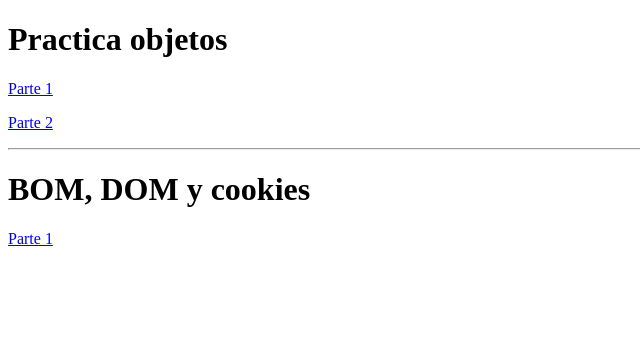
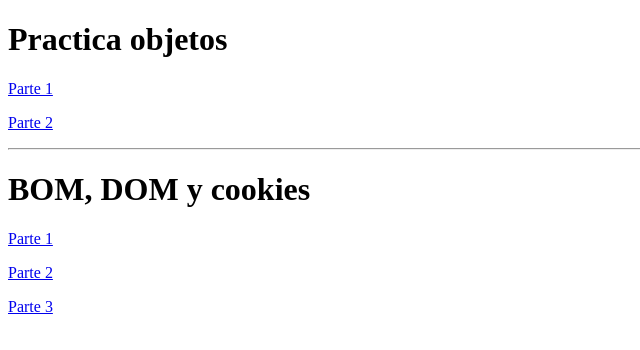
Before and after one commit to maroto098/js-daw2020-practiques-maroto098, a plain HTML site: page index.html in a window 1280 px wide. Shown: the whole page, without its empty margins (0-640 px from the left). Drawn offline with Linux system fonts and the light colour scheme.

Commit message:
Ultimos retoques

```diff
--- a/index.html
+++ b/index.html
@@ -17,7 +17,8 @@
     <h1>BOM, DOM y cookies</h1>
 
     <p><a href="nosvamos.html">Parte 1</a></p>
-
+    <p><a href="cuentavisitas.html">Parte 2</a></p>
+    <p><a href="lista.html">Parte 3</a></p>
 </body>
 
 
```
